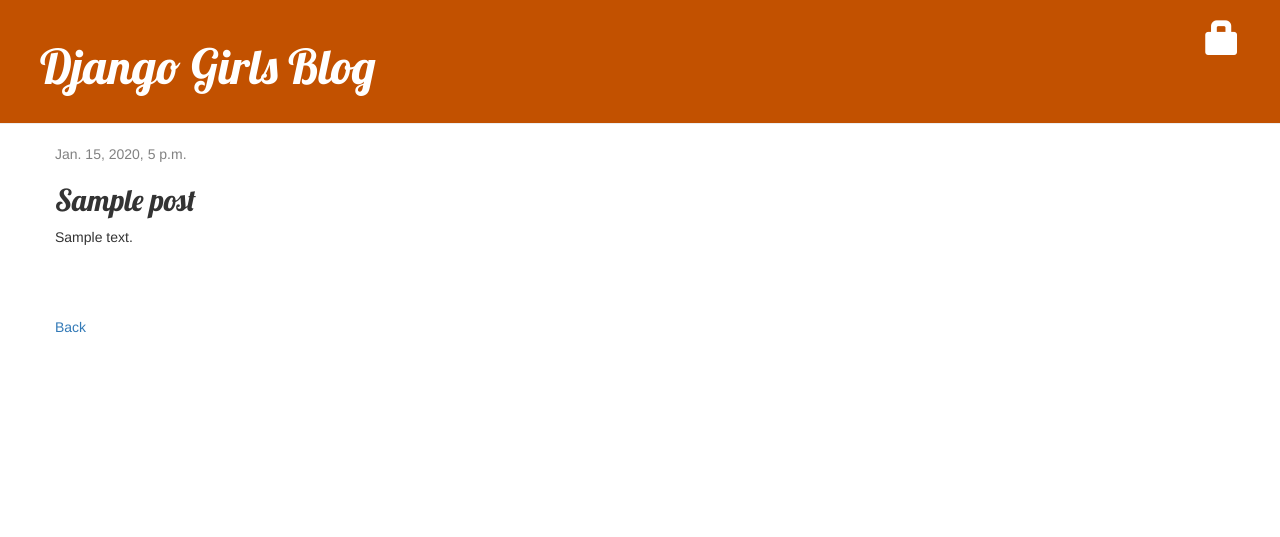
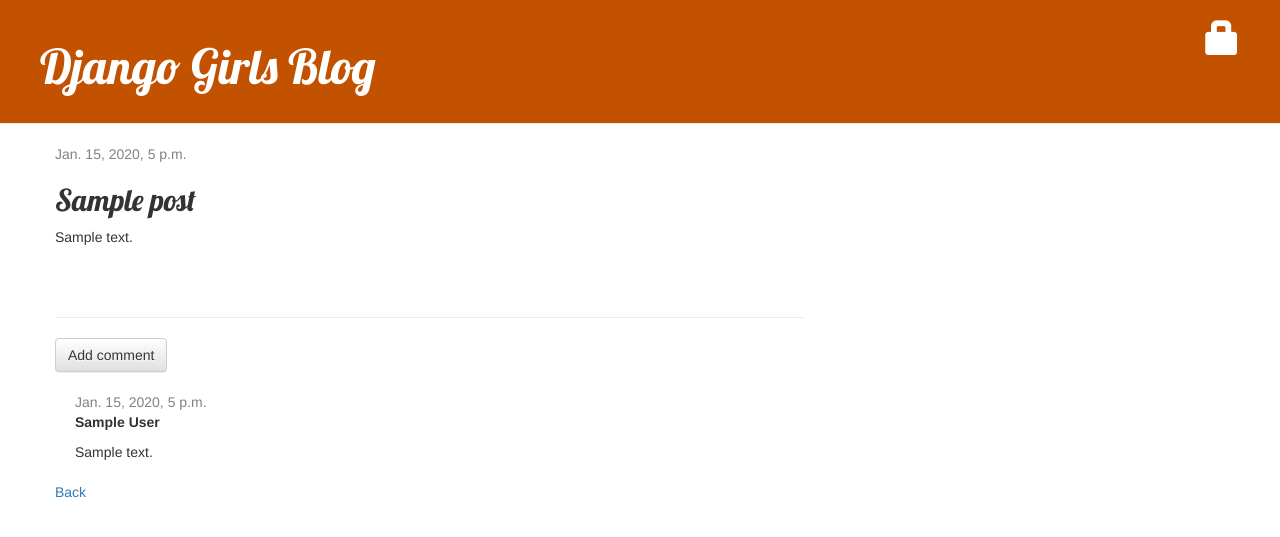
Before and after one commit to mulderf09/DjangoGirls, a Django app: page /post/1/ in a window 1280 px wide. Shown: the top 537 px of the page. Run offline with Django 3.2, Linux system fonts and the light colour scheme; tables that the repository leaves empty hold one stand-in row (values such as "Sample post"); some libraries are stand-ins or nearby versions.

Commit message:
Add comment

```diff
--- a/blog/admin.py
+++ b/blog/admin.py
@@ -1,4 +1,5 @@
 from django.contrib import admin
-from .models import Post
+from .models import Post, Comment
 
 admin.site.register(Post)
+admin.site.register(Comment)
--- a/blog/models.py
+++ b/blog/models.py
@@ -14,5 +14,23 @@ class Post(models.Model):
         self.published_date = timezone.now()
         self.save()
 
+    def approved_comments(self):
+        return self.comments.filter(approved_comment=True)
+
     def __str__(self):
         return self.title
+
+
+class Comment(models.Model):
+    post = models.ForeignKey('blog.Post', on_delete=models.CASCADE, related_name='comments')
+    author = models.CharField(max_length=200)
+    text = models.TextField()
+    created_date = models.DateTimeField(default=timezone.now)
+    approved_comment = models.BooleanField(default=False)
+
+    def approve(self):
+        self.approved_comment = True
+        self.save()
+
+    def __str__(self):
+        return self.text
--- a/blog/templates/blog/post_detail.html
+++ b/blog/templates/blog/post_detail.html
@@ -17,5 +17,25 @@
         <p>{{ post.text|linebreaksbr }}</p>
     </div>
 
+    <hr>
+    <a class="btn btn-default" href="{% url 'add_comment_to_post' pk=post.pk %}">Add comment</a>
+    {% for comment in post.comments.all %}
+        {% if user.is_authenticated or comment.approved_comment %}
+            <div class="comment">
+                <div class="date">
+                    {{ comment.created_date }}
+                    {% if not comment.approved_comment %}
+                        <a class="btn btn-default" href="{% url 'comment_remove' pk=comment.pk %}"><span class="glyphicon glyphicon-remove"></span></a>
+                        <a class="btn btn-default" href="{% url 'comment_approve' pk=comment.pk %}"><span class="glyphicon glyphicon-ok"></span></a>
+                    {% endif %}
+                </div>
+                <strong>{{ comment.author }}</strong>
+                <p>{{ comment.text|linebreaks }}</p>
+            </div>
+        {% endif %}
+    {% empty %}
+        <p>No comments here yet :(</p>
+    {% endfor %}
+
     <a href="{% url 'post_list' %}"> Back </a>
 {% endblock %}
--- a/blog/templates/blog/post_list.html
+++ b/blog/templates/blog/post_list.html
@@ -8,6 +8,7 @@
             </div>
             <h2><a href="{% url 'post_detail' pk=post.pk %}">{{ post.title }}</a></h2>
             <p>{{ post.text|linebreaksbr }}</p>
+            <a href="{% url 'post_detail' pk=post.pk %}">Comments: {{ post.approved_comments.count }}</a>
         </div>
     {% endfor %}
 {% endblock %}
--- a/blog/urls.py
+++ b/blog/urls.py
@@ -9,4 +9,7 @@ urlpatterns = [
     path('drafts/', views.post_draft_list, name='post_draft_list'),
     path('post/<pk>/publish/', views.post_publish, name='post_publish'),
     path('post/<pk>/remove/', views.post_remove, name='post_remove'),
+    path('post/<int:pk>/comment/', views.add_comment_to_post, name='add_comment_to_post'),
+    path('comment/<int:pk>/approve/', views.comment_approve, name='comment_approve'),
+    path('comment/<int:pk>/remove/', views.comment_remove, name='comment_remove'),
 ]
--- a/blog/views.py
+++ b/blog/views.py
@@ -1,8 +1,8 @@
 from django.contrib.auth.decorators import login_required
 from django.shortcuts import render, get_object_or_404, redirect
 from django.utils import timezone
-from .models import Post
-from .forms import PostForm
+from .models import Post, Comment
+from .forms import PostForm, CommentForm
 
 def post_list(request):
     posts = Post.objects.filter(published_date__lte=timezone.now()).order_by('published_date')
@@ -63,3 +63,32 @@ def post_remove(request, pk):
     post = get_object_or_404(Post, pk=pk)
     post.delete()
     return redirect('post_list')
+
+
+@login_required
+def add_comment_to_post(request, pk):
+    post = get_object_or_404(Post, pk=pk)
+    if request.method == "POST":
+        form = CommentForm(request.POST)
+        if form.is_valid():
+            comment = form.save(commit=False)
+            comment.post = post
+            comment.save()
+            return redirect('post_detail', pk=post.pk)
+    else:
+        form = CommentForm()
+    return render(request, 'blog/add_comment_to_post.html', {'form': form})
+
+
+@login_required
+def comment_approve(request, pk):
+    comment = get_object_or_404(Comment, pk=pk)
+    comment.approve()
+    return redirect('post_detail', pk=comment.post.pk)
+
+
+@login_required
+def comment_remove(request, pk):
+    comment = get_object_or_404(Comment, pk=pk)
+    comment.delete()
+    return redirect('post_detail', pk=comment.post.pk)
--- a/static/css/blog.css
+++ b/static/css/blog.css
@@ -44,3 +44,7 @@ h1, h2, h3, h4 {
 .post h2 a, .post h2 a:visited {
     color: #000000;
 }
+
+.comment {
+    margin: 20px 0px 20px 20px;
+}
```
Also changed, not shown: blog/forms.py (+8 -1 lines), blog/templates/blog/add_comment_to_post.html (added, +9 -0 lines), blog/migrations/0002_comment.py (added).
